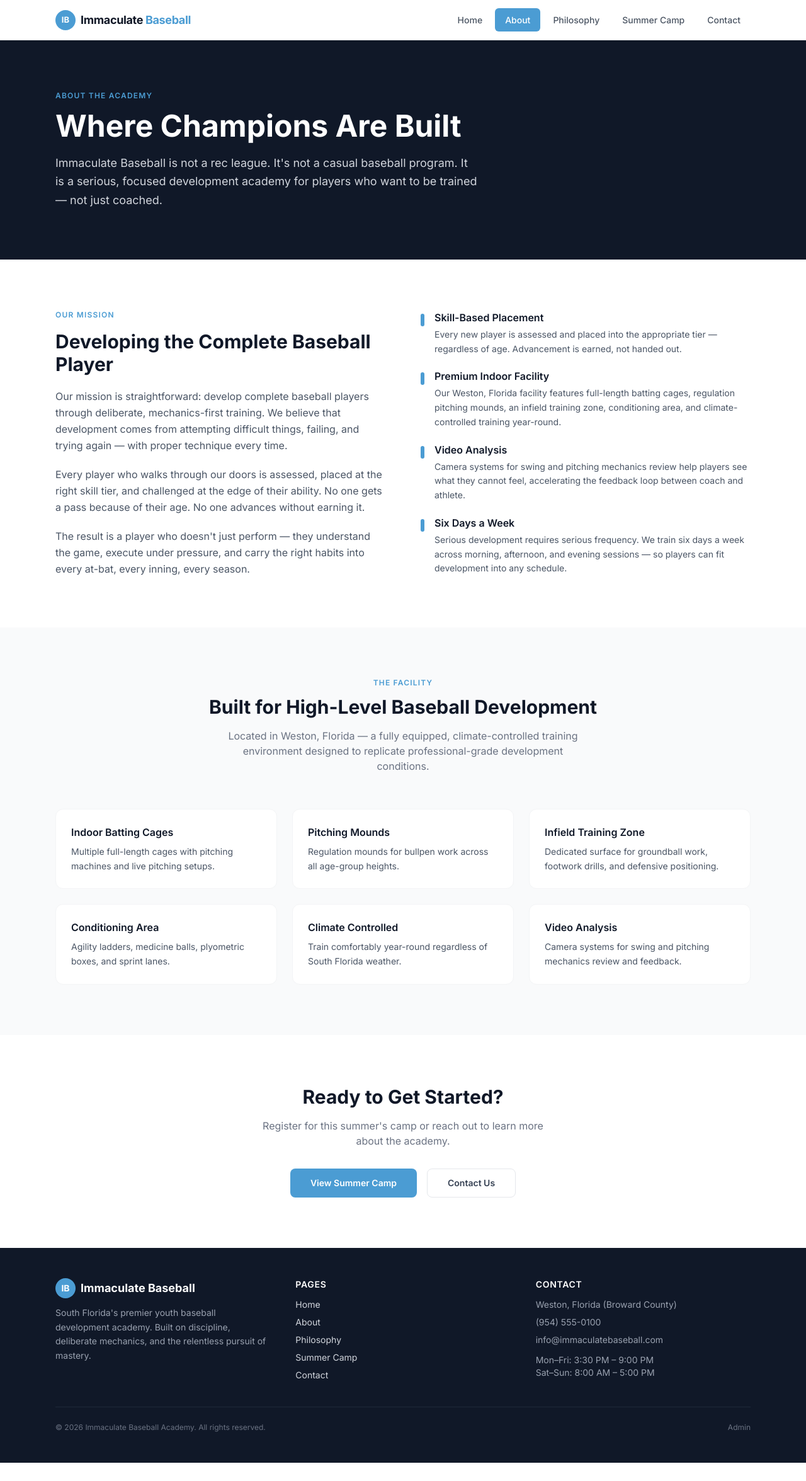
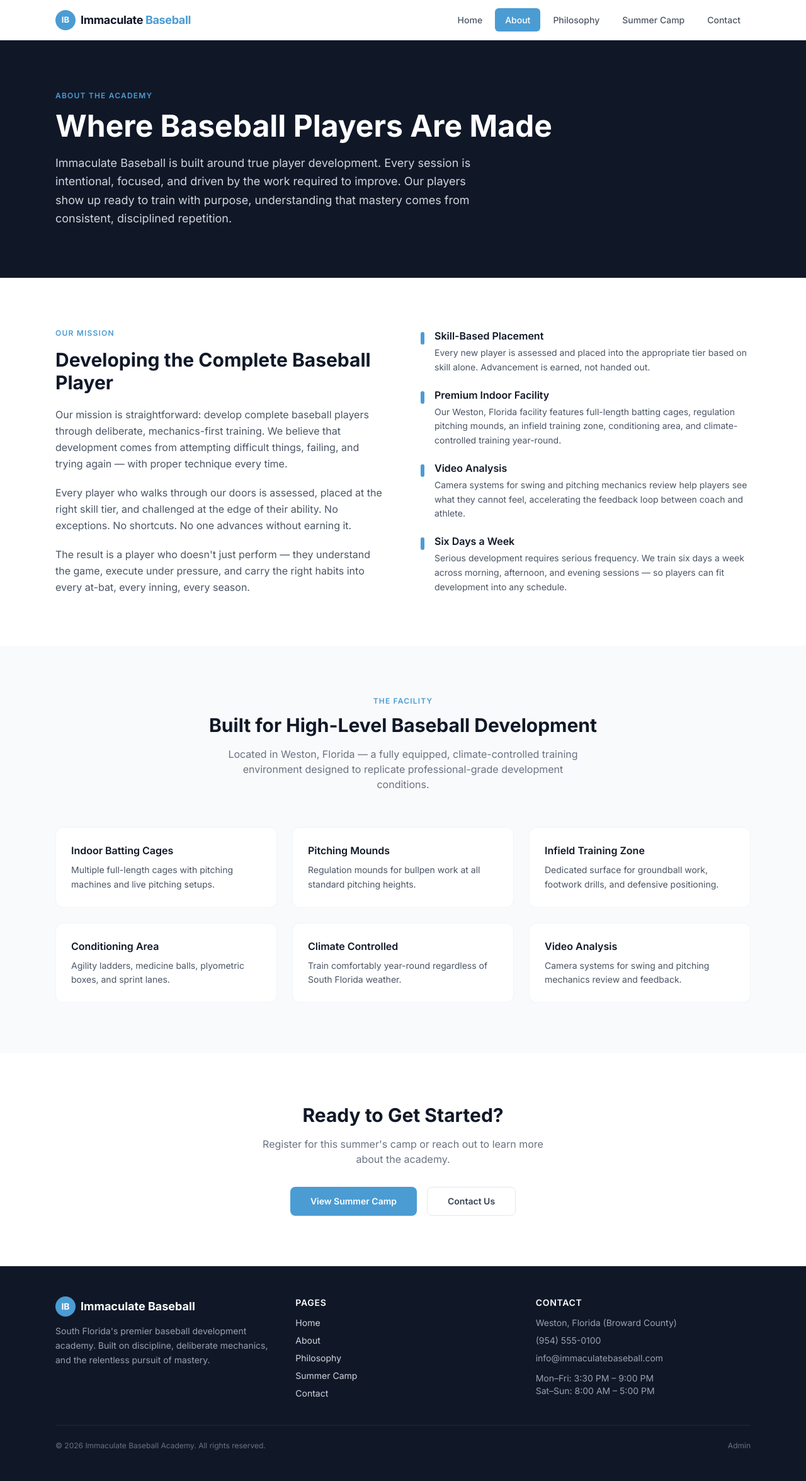
Before and after one commit to mattdowney27/immaculate-baseball, a Next.js app: page /about in a window 1280 px wide. Shown: the whole page at 63% size. Before the commit the page ends 2322 px from the top, so only its background shows below. Built offline with nearby package versions, Linux system fonts and the light colour scheme.

Commit message:
Update site copy to player development positioning

```diff
--- a/app/about/page.tsx
+++ b/app/about/page.tsx
@@ -20,12 +20,13 @@ export default function AboutPage() {
             About the Academy
           </div>
           <h1 className="text-4xl md:text-5xl font-bold mb-5">
-            Where Champions Are Built
+            Where Baseball Players Are Made
           </h1>
           <p className="text-gray-300 text-lg max-w-2xl leading-relaxed">
-            Immaculate Baseball is not a rec league. It&apos;s not a casual baseball program. It is
-            a serious, focused development academy for players who want to be trained — not just
-            coached.
+            Immaculate Baseball is built around true player development. Every session is
+            intentional, focused, and driven by the work required to improve. Our players show up
+            ready to train with purpose, understanding that mastery comes from consistent,
+            disciplined repetition.
           </p>
         </div>
       </section>
@@ -50,7 +51,7 @@ export default function AboutPage() {
             </p>
             <p className="text-gray-600 leading-relaxed mb-5">
               Every player who walks through our doors is assessed, placed at the right skill tier,
-              and challenged at the edge of their ability. No one gets a pass because of their age.
+              and challenged at the edge of their ability. No exceptions. No shortcuts.
               No one advances without earning it.
             </p>
             <p className="text-gray-600 leading-relaxed">
@@ -64,7 +65,7 @@ export default function AboutPage() {
             {[
               {
                 title: 'Skill-Based Placement',
-                desc: "Every new player is assessed and placed into the appropriate tier — regardless of age. Advancement is earned, not handed out.",
+                desc: "Every new player is assessed and placed into the appropriate tier based on skill alone. Advancement is earned, not handed out.",
               },
               {
                 title: 'Premium Indoor Facility',
@@ -120,7 +121,7 @@ export default function AboutPage() {
               },
               {
                 title: 'Pitching Mounds',
-                desc: 'Regulation mounds for bullpen work across all age-group heights.',
+                desc: 'Regulation mounds for bullpen work at all standard pitching heights.',
               },
               {
                 title: 'Infield Training Zone',
--- a/app/contact/page.tsx
+++ b/app/contact/page.tsx
@@ -118,7 +118,7 @@ export default function ContactPage() {
                   name="name"
                   className="w-full border border-gray-200 rounded-lg px-4 py-3 text-sm focus:outline-none focus:ring-2 focus:border-transparent transition-shadow"
                   style={{ '--tw-ring-color': '#4b9cd3' } as React.CSSProperties}
-                  placeholder="Parent or guardian name"
+                  placeholder="Your name"
                 />
               </div>
 
@@ -205,11 +205,11 @@ export default function ContactPage() {
           <div className="space-y-6">
             {[
               {
-                q: 'What age groups does the academy serve?',
-                a: "We work with players of all ages. Placement is skill-based, not age-based. Every new player goes through an assessment to determine the right tier — whether that's Fundamentals, Developmental, or Advanced.",
+                q: 'Who does the academy train?',
+                a: "We train players at every level of development. Placement is skill-based — every new player is assessed and placed into the appropriate tier, whether that's Fundamentals, Developmental, or Advanced.",
               },
               {
-                q: 'My child has no prior baseball experience. Is that okay?',
+                q: 'I have no prior baseball experience. Is that okay?',
                 a: "Absolutely. Our Fundamentals program is designed precisely for this. Every player — regardless of experience — starts by learning and mastering proper mechanics. There are no shortcuts, and that's the point.",
               },
               {
--- a/app/layout.tsx
+++ b/app/layout.tsx
@@ -9,8 +9,8 @@ const inter = Inter({ subsets: ['latin'] })
 export const metadata: Metadata = {
   title: 'Immaculate Baseball Academy',
   description:
-    "South Florida's premier youth baseball development academy. Built on discipline, deliberate mechanics, and the relentless pursuit of mastery.",
-  keywords: 'baseball, youth baseball, baseball academy, South Florida, Weston, baseball training',
+    "South Florida's premier baseball development academy. Built on discipline, deliberate mechanics, and the relentless pursuit of mastery.",
+  keywords: 'baseball, baseball development, baseball academy, South Florida, Weston, baseball training',
 }
 
 export default function RootLayout({
--- a/app/page.tsx
+++ b/app/page.tsx
@@ -27,7 +27,7 @@ export default function HomePage() {
               <span style={{ color: '#4b9cd3' }}>Play Immaculate.</span>
             </h1>
             <p className="text-xl text-gray-300 mb-10 leading-relaxed max-w-2xl">
-              South Florida&apos;s premier youth baseball development academy. Built on discipline,
+              South Florida&apos;s premier baseball development academy. Built on discipline,
               deliberate mechanics, and the relentless pursuit of mastery — one rep at a time.
             </p>
             <div className="flex flex-col sm:flex-row gap-4">
--- a/app/philosophy/page.tsx
+++ b/app/philosophy/page.tsx
@@ -67,7 +67,7 @@ export default function PhilosophyPage() {
               body: [
                 'Great players know where the ball is going before it\'s hit.',
                 'We train defensive anticipation, pitch-by-pitch awareness, and offensive situational intelligence.',
-                'This discipline applies regardless of age or skill level.',
+                'This discipline applies regardless of experience or competition level.',
               ],
             },
           ].map((pillar) => (
@@ -119,8 +119,8 @@ export default function PhilosophyPage() {
               {
                 level: 'Level 01',
                 title: 'Fundamentals',
-                sub: 'Entry Level · All Ages',
-                desc: 'Throwing mechanics, catching, basic batting, and athletic positioning. Zero shortcuts. Every player — regardless of age — starts here and proves they can execute the basics correctly before moving on.',
+                sub: 'Entry Level · All Levels',
+                desc: 'Throwing mechanics, catching, basic batting, and athletic positioning. Zero shortcuts. Every player — regardless of experience — starts here and proves they can execute the basics correctly before moving on.',
               },
               {
                 level: 'Level 02',
--- a/app/summer-camp/SummerCampClient.tsx
+++ b/app/summer-camp/SummerCampClient.tsx
@@ -375,7 +375,6 @@ export default function SummerCampClient() {
                     type="number"
                     required
                     min="5"
-                    max="18"
                     value={form.playerAge}
                     onChange={(e) => setForm({ ...form, playerAge: e.target.value })}
                     className="w-full border border-gray-200 rounded-lg px-4 py-3 text-sm focus:outline-none focus:ring-2 focus:border-transparent"
--- a/components/Footer.tsx
+++ b/components/Footer.tsx
@@ -14,7 +14,7 @@ export default function Footer() {
               <span className="font-bold text-white text-lg">Immaculate Baseball</span>
             </div>
             <p className="text-sm leading-relaxed text-gray-400">
-              South Florida&apos;s premier youth baseball development academy. Built on discipline,
+              South Florida&apos;s premier baseball development academy. Built on discipline,
               deliberate mechanics, and the relentless pursuit of mastery.
             </p>
           </div>
```
